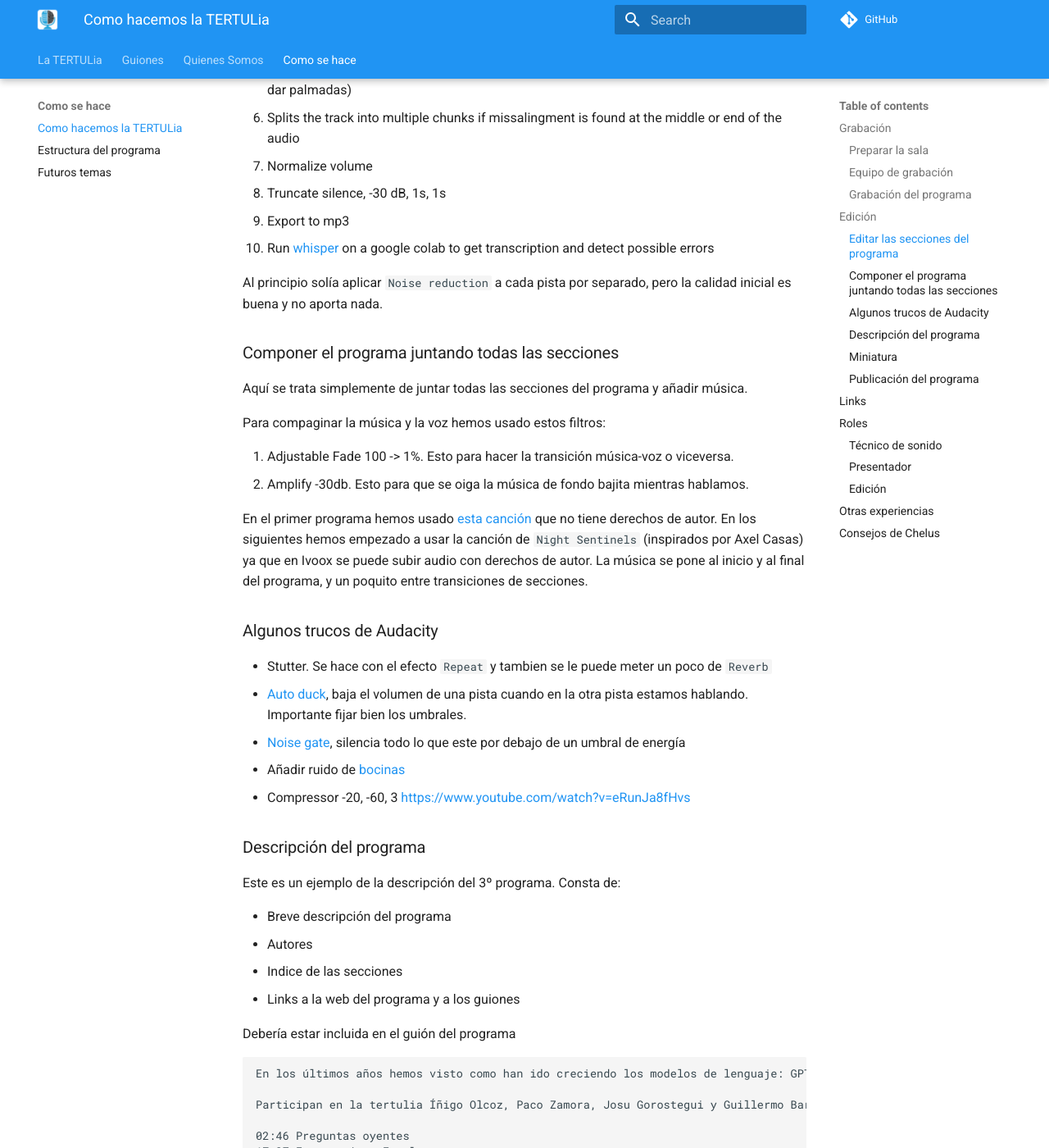
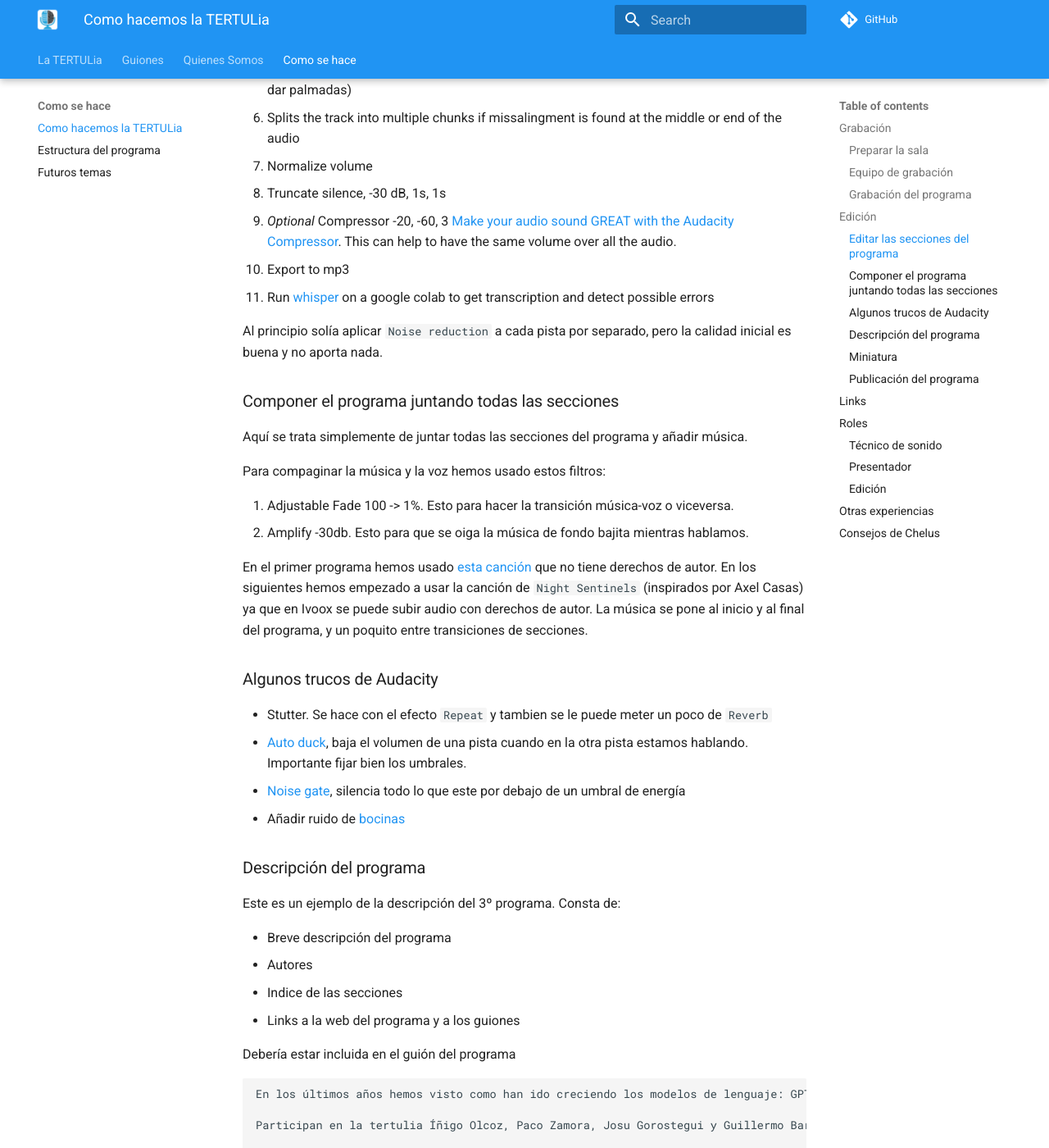
Before and after one commit to ironbar/tertulia_inteligencia_artificial, an MkDocs documentation site: the page built from docs/como-se-hace/como-hacemos-la-tertulia.md, in a window 1280 px wide and 1400 px high, scrolled down 1962 px. Shown: the whole window at 82% size. Built offline with MkDocs 1.6.1 and Material for MkDocs 9.7.7, drawn with Linux system fonts in a browser that asks for light colours; comment, search, counter and statistics services are not loaded; some of the changed lines change nothing that is shown; some of the changed text lies outside the part shown.

Commit message:
added compressor

```diff
--- a/docs/como-se-hace/como-hacemos-la-tertulia.md
+++ b/docs/como-se-hace/como-hacemos-la-tertulia.md
@@ -58,6 +58,7 @@ La edición puede dividirse en los siguientes pasos:
 1. Splits the track into multiple chunks if missalingment is found at the middle or end of the audio
 1. Normalize volume
 1. Truncate silence, -30 dB, 1s, 1s
+1. _Optional_ Compressor -20, -60, 3 [Make your audio sound GREAT with the Audacity Compressor](https://www.youtube.com/watch?v=eRunJa8fHvs). This can help to have the same volume over all the audio.
 1. Export to mp3
 1. Run [whisper](https://colab.research.google.com/drive/1nq8bg4y6V8FY3IJ3qIYg1Kw785oq_9TJ#scrollTo=Cub5GGnyXgEi) on a google colab to get transcription and detect possible errors
 
@@ -80,7 +81,6 @@ En el primer programa hemos usado [esta canción](https://freemusicarchive.org/m
 - [Auto duck](https://manual.audacityteam.org/man/auto_duck.html), baja el volumen de una pista cuando en la otra pista estamos hablando. Importante fijar bien los umbrales.
 - [Noise gate](https://manual.audacityteam.org/man/noise_gate.html), silencia todo lo que este por debajo de un umbral de energía
 - Añadir ruido de [bocinas](https://www.youtube.com/watch?v=OQ-tBvsVot8)
-- Compressor -20, -60, 3 <https://www.youtube.com/watch?v=eRunJa8fHvs>
 
 ### Descripción del programa
 
@@ -119,6 +119,8 @@ Para poder publicar en youtube hace falta convertirlo a mp4, para ello usamos es
 
 El programa se sube a Ivoox, y automáticamente se publica en Spotify y Apple Podcasts. También hay que subirlo
 a Youtube.
+
+También estoy haciendo una copia de seguridad en [Google Drive](https://drive.google.com/drive/u/1/folders/1dr8fYZERMS9wd2dRdMhkLSYyPHLI_lrv) por si acaso.
 ## Links
 
 - [Ivoox solo envia los 20 ultimos podcasts a Spotify con el plan gratuito](http://www.todosobrepodcast.com/2020/08/por-que-solo-llegan-20-episodios-de-tu.html)
```
